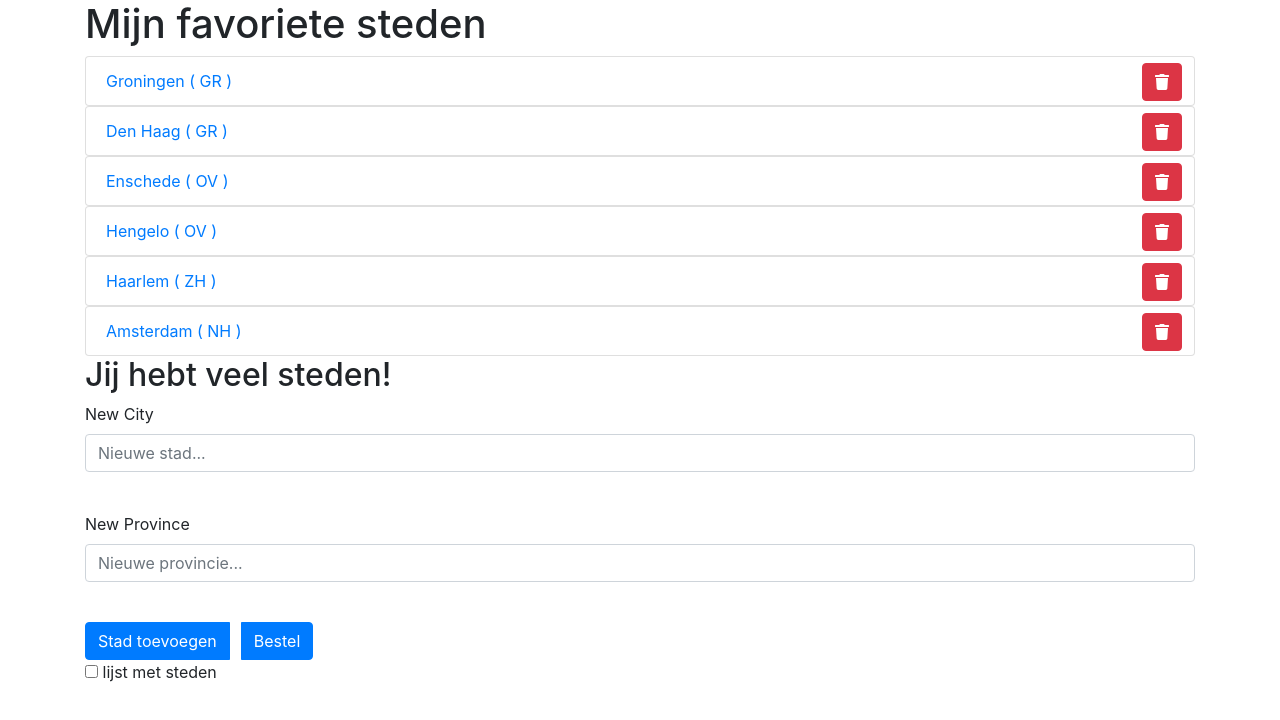
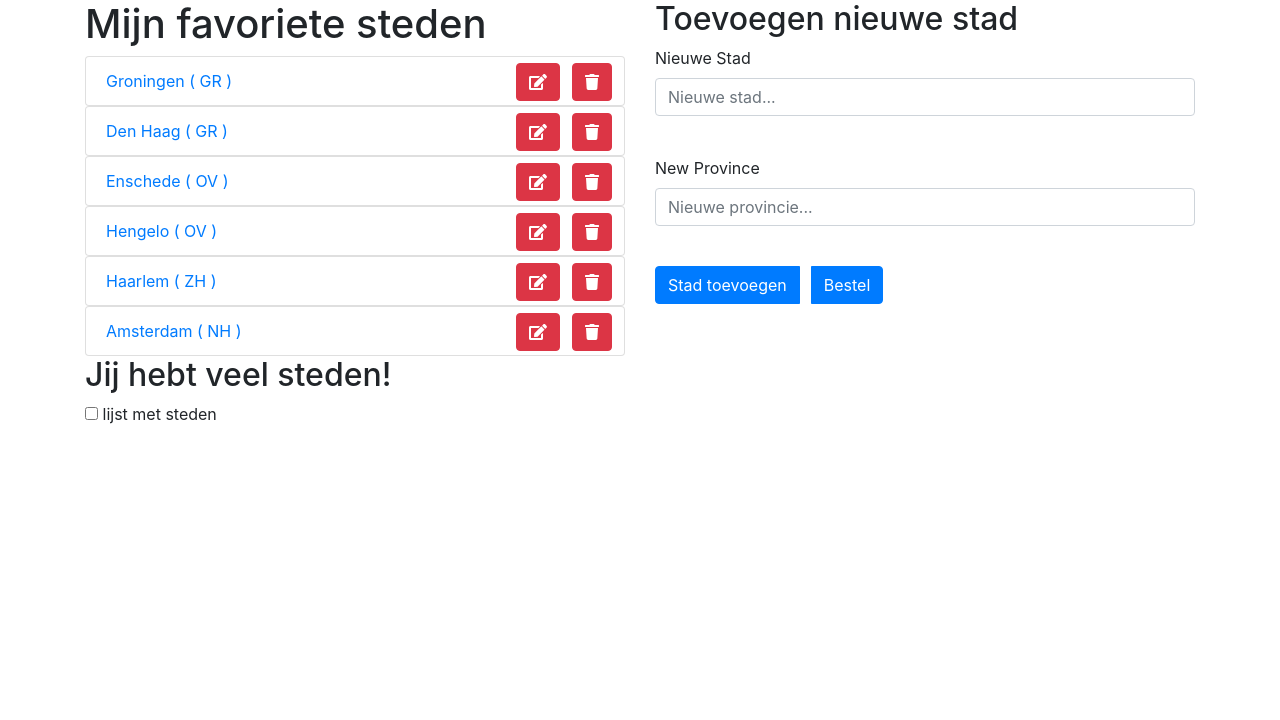
Before and after one commit to bvpelt/mycities, an Angular app: page / in a window 1280 px wide. Shown: the top 720 px of the page. Built offline with nearby package versions, Linux system fonts and the light colour scheme; data requests are answered from the project's data file.

Commit message:
Edit City

```diff
--- a/src/app/app.component.html
+++ b/src/app/app.component.html
@@ -1,44 +1,76 @@
 <div class="container">
+  <div class="row">
+    <div class="col-sm-6">
       <h1>{{title}}</h1>
       <ul class="list-group" *ngIf="showCities">
         <div class="list-group" *ngFor="let city of cities$ | async; let i=index">
-      <a class="list-group-item clearfix" (click)="showCity(city);">
+          <a class="list-group-item clearfix">
+            <div (click)="showCity(city);">
               {{ city.name}} ( {{city.province}} )
+            </div>
             <span class="pull-right">
+              <button type="button" class="btn btn-xs btn-danger" (click)="editCity(city)">
+                <fa-icon [icon]="editIcon"></fa-icon>
+              </button>
               <button type="button" class="btn btn-xs btn-danger" (click)="verwijderCity(city)">
-
                 <fa-icon [icon]="trashIcon"></fa-icon>
-
               </button>
             </span>
           </a>
         </div>
       </ul>
-  <h2 *ngIf="showCities">Jij hebt veel steden!</h2>
+    </div>
+    <div *ngIf="currentCity" class="col-sm-6">
+      <h2>Edit bestaande stad</h2>
       <div class="form-group">
-    <label for="newcity">New City</label>
-    <input type="text" [(ngModel)]="newCity" class="form-control" placeholder="Nieuwe stad..." id="newcity"> <br />
+        <label for="newcity">Stad</label>
+        <input type="text" [(ngModel)]="currentCity.name" class="form-control" placeholder="Verander stad..."
+          id="newcity">
+        <br />
+      </div>
+      <div class="form-group">
+        <label for="newprovince">Provincie</label>
+        <input type="text" [(ngModel)]="currentCity.province" class="form-control" placeholder="Verander provincie..."
+          id="newprovince"> <br />
+      </div>
+      <div class="form-group">
+        <label for="newphoto">Photo</label>
+        <input type="text" [(ngModel)]="currentCity.photo" class="form-control" placeholder="Verander photo..."
+          id="newphoto"> <br />
+      </div>
+      <div class="btn-group">
+        <button type="button" class="btn btn-primary" (click)="updateCity(currentCity)">Stad updaten</button>
+      </div>
+    </div>
+    <div *ngIf="!currentCity" class="col-sm-6">
+      <h2>Toevoegen nieuwe stad</h2>
+      <div class="form-group">
+        <label for="newcity">Nieuwe Stad</label>
+        <input type="text" [(ngModel)]="newCity" class="form-control" placeholder="Nieuwe stad..." id="newcity">
+        <br />
       </div>
       <div class="form-group">
         <label for="newprovince">New Province</label>
         <input type="text" [(ngModel)]="newProvince" class="form-control" placeholder="Nieuwe provincie..."
           id="newprovince"> <br />
       </div>
-
       <div class="btn-group">
         <button type="button" class="btn btn-primary" (click)="addCity()">Stad toevoegen</button>
         <button type="button" class="btn btn-primary" (click)="order()">Bestel</button>
       </div>
+    </div>
+  </div>
+  <h2 *ngIf="showCities">Jij hebt veel steden!</h2>
   <div class="checkbox">
     <label><input type="checkbox" (change)="toggleCities()"> {{toggleMsg}}</label>
   </div>
-  <div *ngIf="currentCity">
-    <h2>Gekozen stad: {{currentCity.name}}</h2>
+  <div *ngIf="showCurrentCity">
+    <h2>Gekozen stad: {{showCurrentCity.name}}</h2>
     <p>
-      De door uw gekozen stad ligt in de provincie: {{currentCity.province}}
+      De door uw gekozen stad ligt in de provincie: {{showCurrentCity.province}}
     </p>
-    <div *ngIf="currentCity.photo">
-      <img src={{currentCity.photo}} class="img-responsive img-rounded" alt="{{currentCity.name}}" width="100%">
+    <div *ngIf="showCurrentCity.photo">
+      <img src={{showCurrentCity.photo}} class="img-responsive img-rounded" alt="{{showCurrentCity.name}}" width="100%">
     </div>
   </div>
 </div>
--- a/src/app/app.component.ts
+++ b/src/app/app.component.ts
@@ -5,7 +5,7 @@ import { tap, retry, delay } from 'rxjs/operators';
 
 import { City } from './shared/model/city.model';
 import { CityService } from './shared/services/city.service';
-import { faTrash } from '@fortawesome/free-solid-svg-icons';
+import { faTrash, faEdit } from '@fortawesome/free-solid-svg-icons';
 
 @Component({
   selector: 'app-root',
@@ -17,10 +17,12 @@ export class AppComponent implements OnInit, OnDestroy {
   newCity: string;
   newProvince: string;
   currentCity: City;
+  showCurrentCity: City;
   cities$: Observable<City[]>;
   showCities: boolean = true;
   toggleMsg: string = ' lijst met steden';
   trashIcon = faTrash;
+  editIcon = faEdit;
 
   constructor(private cityService: CityService) {
   }
@@ -45,11 +47,15 @@ export class AppComponent implements OnInit, OnDestroy {
   }
 
   showCity(city: City): void {
-    this.currentCity = city;
+    this.showCurrentCity = city;
   }
 
-  changeCity(value: string): void {
-    this.newCity = value;
+  updateCity(city: City): void {
+
+  }
+
+  editCity(city: City): void {
+    this.currentCity = city;
   }
 
   addCity(): void {
```
Lines whose indentation alone changed are shown as unchanged.
